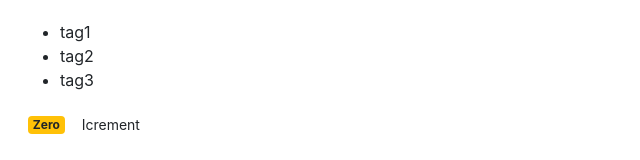
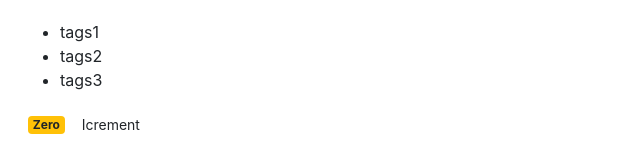
Before and after one commit to KristianMeier/vidly, a React (Create React App) app: page / in a window 1280 px wide. Shown: the top 160 px of the page, without its empty margins (0-640 px from the left). Built offline with nearby package versions, Linux system fonts and the light colour scheme.

Commit message:
Chap 9, mosh delete fixed 2

```diff
--- a/src/components/counter.jsx
+++ b/src/components/counter.jsx
@@ -3,7 +3,7 @@ import React, { Component } from "react";
 class Counter extends Component {
   state = {
     count: 0,
-    tags: ["tag1", "tag2", "tag3"],
+    tags: ["tags1", "tags2", "tags3"],
   };
 
   renderTags() {
```
